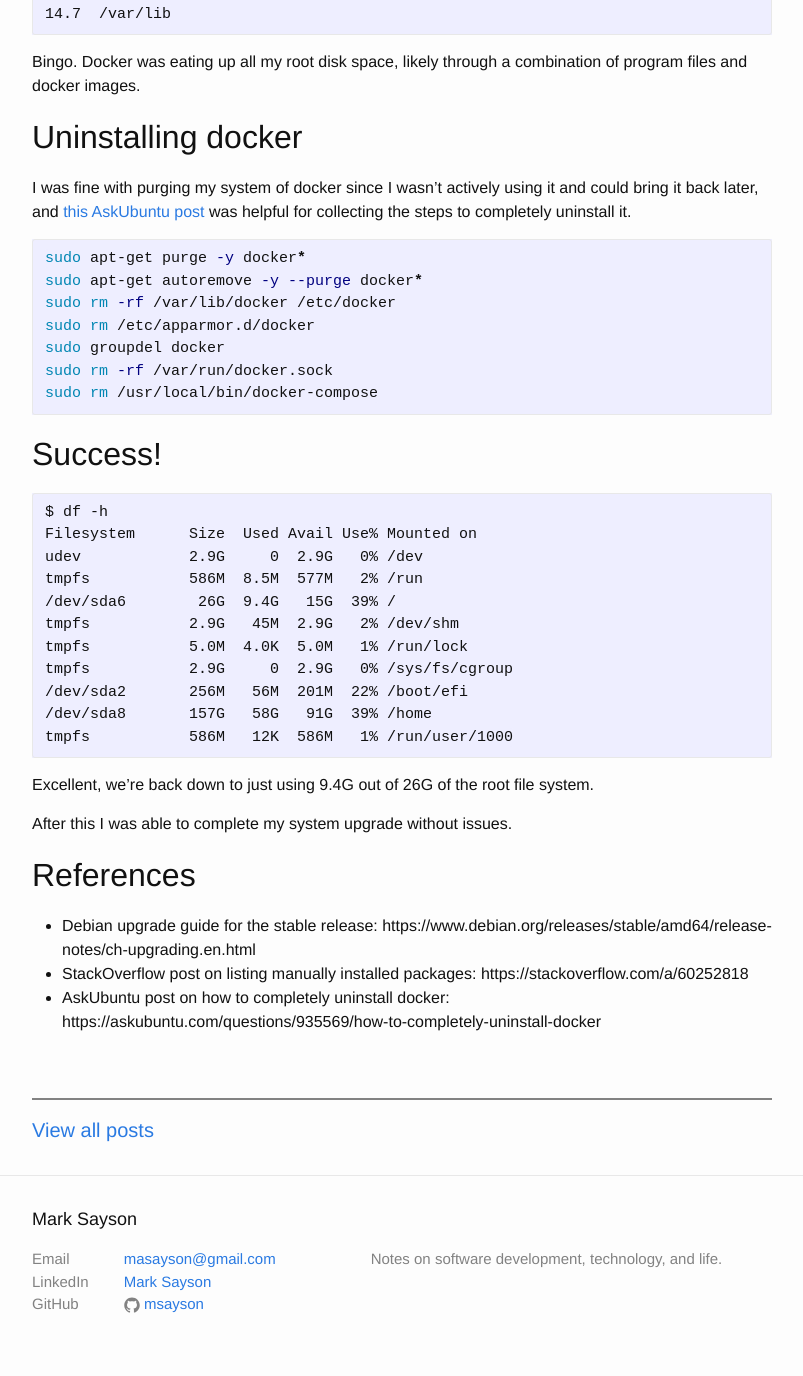
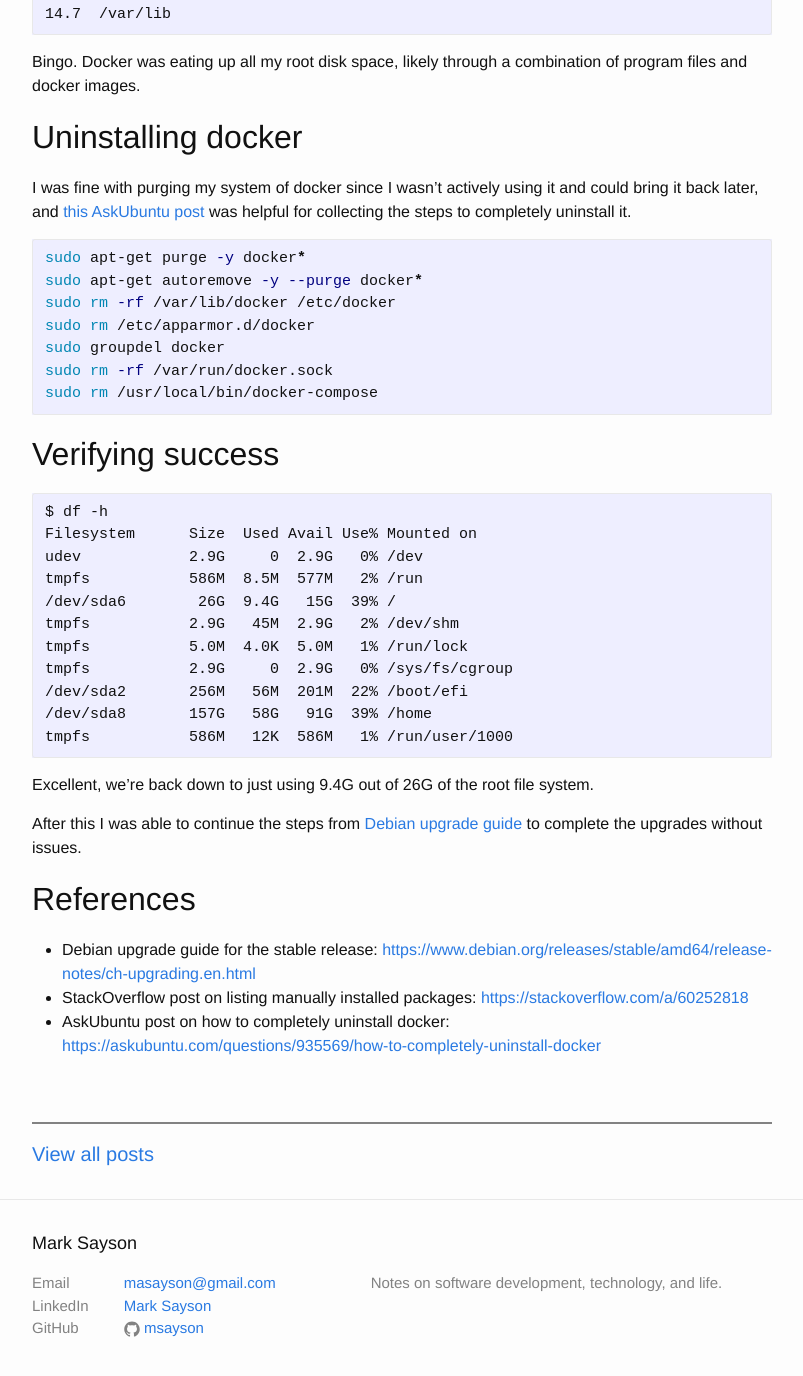
Before and after one commit to msayson/msayson.github.io, a Jekyll site: the page built from _posts/2020-05-03-investigating-space-issues-in-var-cache-apt-archives.markdown, in a window 1280 px wide and 1400 px high, scrolled down 2571 px. Shown: the top 1376 px of the window, without its empty margins (238-1041 px from the left). Built offline with Jekyll 4.4.1, drawn with Linux system fonts in a browser that asks for light colours.

Commit message:
Formatting updates

````diff
--- a/_posts/2020-05-03-investigating-space-issues-in-var-cache-apt-archives.markdown
+++ b/_posts/2020-05-03-investigating-space-issues-in-var-cache-apt-archives.markdown
@@ -107,7 +107,7 @@
 sudo rm /usr/local/bin/docker-compose
 ```
 
-## Success!
+## Verifying success
 
 ```
 $ df -h
@@ -125,10 +125,10 @@
 
 Excellent, we're back down to just using 9.4G out of 26G of the root file system.
 
-After this I was able to complete my system upgrade without issues.
+After this I was able to continue the steps from [Debian upgrade guide](https://www.debian.org/releases/stable/amd64/release-notes/ch-upgrading.en.html) to complete the upgrades without issues.
 
 ## References
 
-* Debian upgrade guide for the stable release: https://www.debian.org/releases/stable/amd64/release-notes/ch-upgrading.en.html
-* StackOverflow post on listing manually installed packages: https://stackoverflow.com/a/60252818
-* AskUbuntu post on how to completely uninstall docker: https://askubuntu.com/questions/935569/how-to-completely-uninstall-docker
+* Debian upgrade guide for the stable release: [https://www.debian.org/releases/stable/amd64/release-notes/ch-upgrading.en.html](https://www.debian.org/releases/stable/amd64/release-notes/ch-upgrading.en.html)
+* StackOverflow post on listing manually installed packages: [https://stackoverflow.com/a/60252818](https://stackoverflow.com/a/60252818)
+* AskUbuntu post on how to completely uninstall docker: [https://askubuntu.com/questions/935569/how-to-completely-uninstall-docker](https://askubuntu.com/questions/935569/how-to-completely-uninstall-docker)
````
